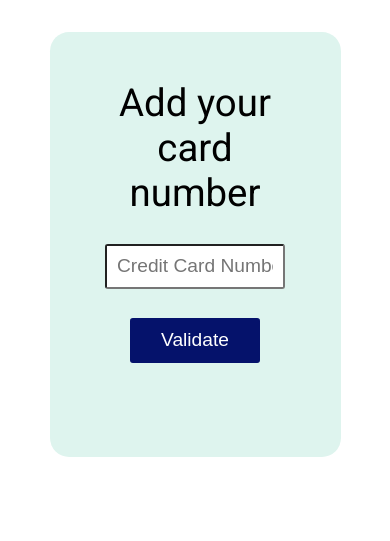
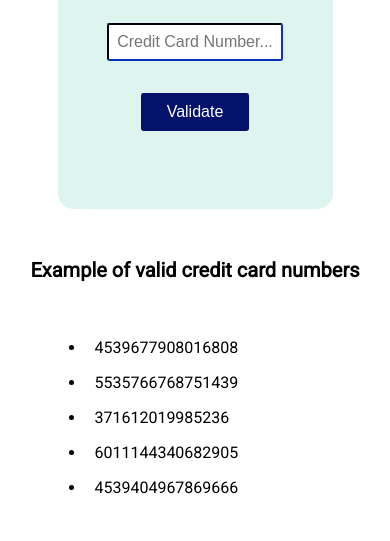
Before and after one commit to MichaelaKrubova/credit-card-checker, a plain HTML site: page index.html in a window 390 px wide. Shown: the part 319-860 px from the top of the page. Drawn offline with Linux system fonts and the light colour scheme.

Commit message:
readme added and examples of valid numbers

```diff
--- a/index.html
+++ b/index.html
@@ -20,12 +20,23 @@
             <div id="note">
 
                 <p id="valid"></p>
-                <p id="invalid" role="alert" class="hide">Your credit card number is invalid! Please check your number and correct it.</p>
+                <p id="invalid" role="alert" class="hide"></p>
                 <p id="company"></p>
 
             </div>
         </form>
     </div>
 
+    <div>
+        <h2>Example of valid credit card numbers</h2>
+        <ul>
+            <li>4539677908016808</li>
+            <li>5535766768751439</li>
+            <li>371612019985236</li>
+            <li>6011144340682905</li>
+            <li>4539404967869666</li>
+        </ul>
+    </div>
+
 </body>
 </html>
--- a/main.js
+++ b/main.js
@@ -13,6 +13,13 @@ const invalidNote = document.getElementById("invalid");
 const company = document.getElementById("company");
 const noteStyle = document.getElementById("note")
 
+const validNums = (arr) => {
+  const num = arr.join("");
+  console.log(num);
+  }
+
+
+validNums(valid5);
 
 
 ///check if the card is valid or not
@@ -93,13 +100,13 @@ const validation = () => {
     invalidNote.classList.add("hide");
     validNote.classList.remove("hide");
     company.classList.remove("hide");
-    company.innerHTML = "Your credit card company: "+cardCompanies(numArr);
+    company.innerHTML = "Credit Card's issuer is "+cardCompanies(numArr);
 
     noteStyle.classList.add("valid");
     noteStyle.classList.remove("invalid");
   } else {
 
-    invalidNote.innerHTML = "Your credit card number is invalid! Please check your number and correct it.";
+    invalidNote.innerHTML = "Your credit card number is invalid! Please check your number.";
     validNote.classList.add("hide");
     invalidNote.classList.remove("hide");
     company.classList.add("hide");
--- a/style.css
+++ b/style.css
@@ -23,10 +23,16 @@ h1 {
     margin: 5rem;
 }
 
+h2 {
+    font-size: 2.5rem;
+    padding: 2rem;
+}
+
 
 .container {
     background-color: rgb(222, 244, 238);
     border-radius: 2rem;
+    margin: 2rem;
     padding: 5rem;
     width: 50vw;
     height: auto;
@@ -50,8 +56,9 @@ input {
     width: 80%;
     font-size: 2rem;
     padding: 1rem;
-    margin: 3rem;
+    margin: 4rem;
     border-radius: .3rem;
+    border-color: #041c65;
     text-align: center;
 
 }
@@ -120,11 +127,20 @@ button:hover {
     display: block;
 }
 
+ul {
+    margin: 4rem
+}
+
+ul li {
+    font-size: 2rem;
+    padding: 1rem;
+}
+
 /* Extra small devices (phones, 576px and down) */
 @media only screen and (max-width: 36em) {
 
     html {
-        font-size: 60%;
+        font-size: 50%;
     }
 
     button {
```
Also changed, not shown: 1 other file.
